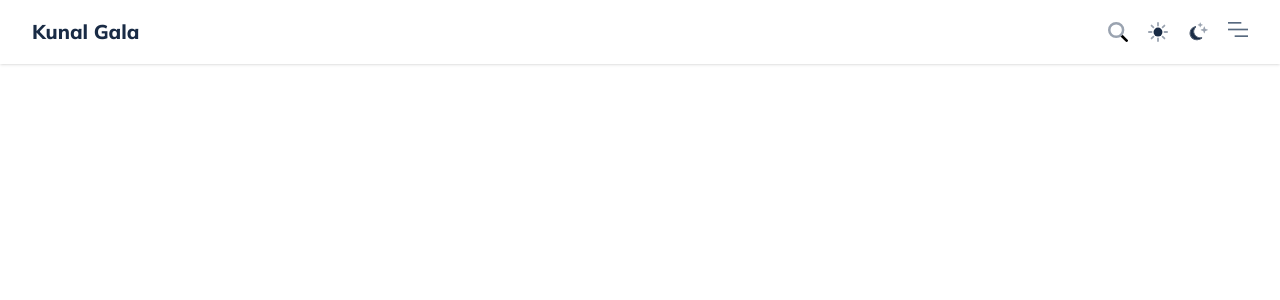
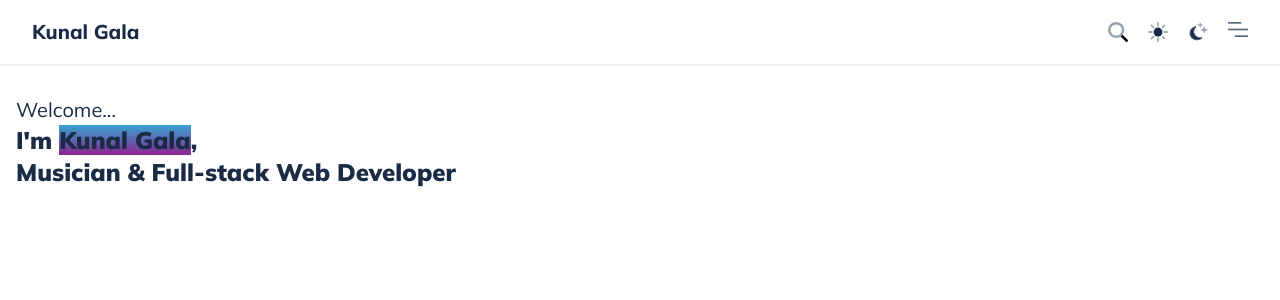
Before and after one commit to KunalGala1/dev.kunal-gala.com, a Next.js app: page / in a window 1280 px wide. Shown: the top 300 px of the page. Built offline with nearby package versions, Linux system fonts and the light colour scheme.

Commit message:
feat: added Welcome

```diff
--- a/app/layout.tsx
+++ b/app/layout.tsx
@@ -17,7 +17,7 @@ export default function RootLayout({
 }>) {
   return (
     <html lang="en">
-      <body className={mulish.className}>
+      <body className={`${mulish.className} text-main`}>
         <Header />
         {children}
       </body>
--- a/app/page.tsx
+++ b/app/page.tsx
@@ -1,3 +1,16 @@
 export default function Home() {
-  return <div></div>;
+  return (
+    <>
+      <main className="px-4 py-8">
+        {/* Welcome */}
+        <section>
+          <p className="text-xl">Welcome...</p>
+          <h1 className="text-2xl font-black">
+            I&apos;m <span className="bg-main">Kunal Gala</span>,<br />
+            Musician & Full-stack Web Developer
+          </h1>
+        </section>
+      </main>
+    </>
+  );
 }
--- a/components/Header.tsx
+++ b/components/Header.tsx
@@ -4,7 +4,7 @@ import Image from "next/image";
 const Header = () => {
   return (
     <header className="h-16 px-8 flex justify-between items-center shadow">
-      <h1 className="font-extrabold text-xl text-main">
+      <h1 className="font-extrabold text-xl">
         <a href="/">Kunal Gala</a>
       </h1>
       {/* Icons */}
--- a/tailwind.config.ts
+++ b/tailwind.config.ts
@@ -10,6 +10,9 @@ const config: Config = {
       colors: {
         main: "#192B45",
       },
+      backgroundImage: {
+        main: "linear-gradient(rgb(53, 163, 210), rgb(141, 35, 143))",
+      },
     },
   },
   plugins: [],
```
